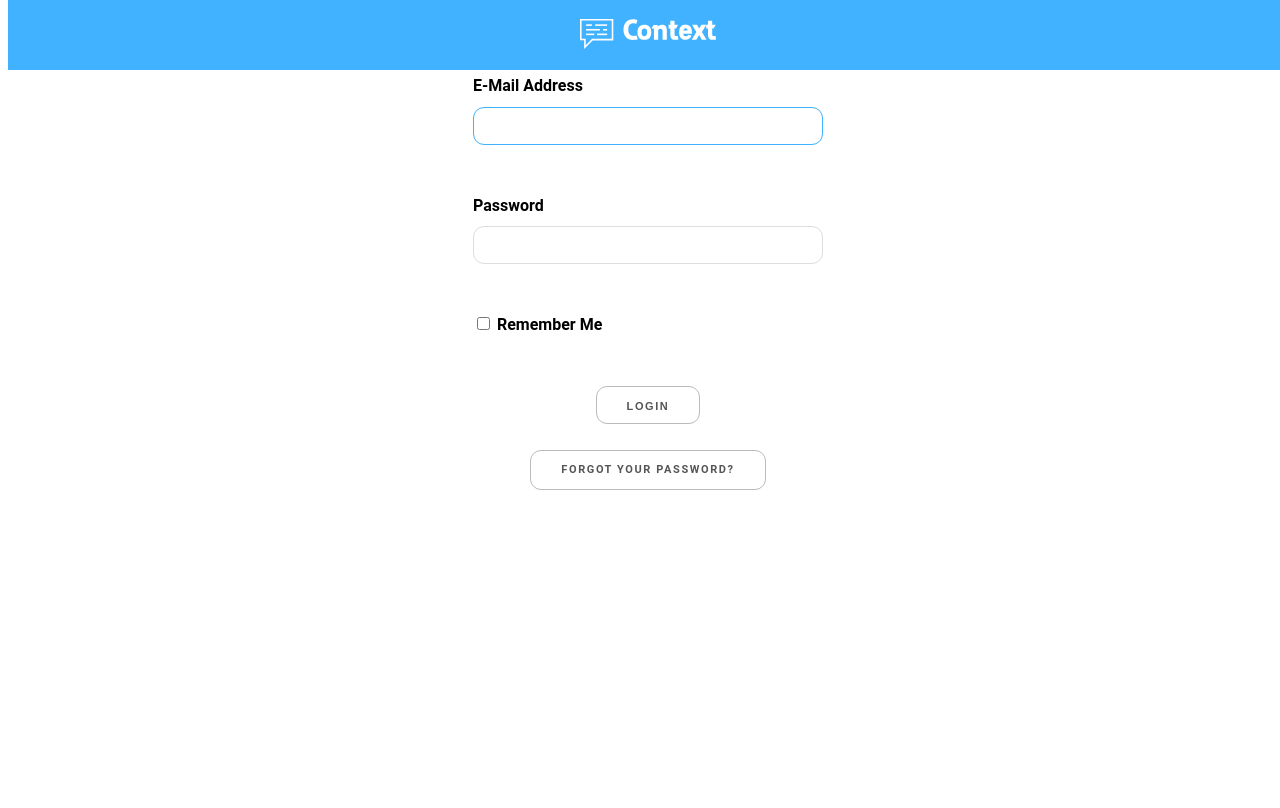
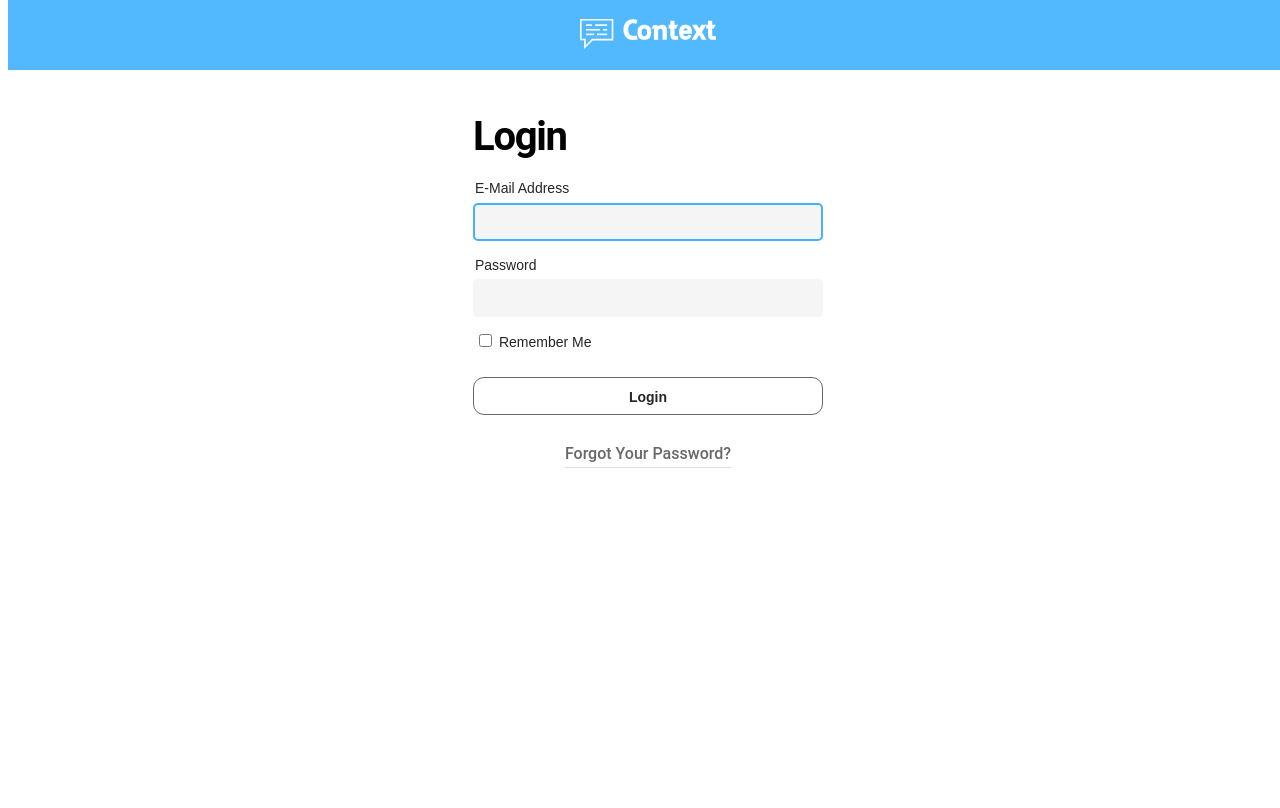
Before and after one commit to leinelissen/context, a Laravel app: page /login in a window 1280 px wide. Run offline with Laravel 8, Linux system fonts and the light colour scheme; style sheets or scripts are compiled from the project's sources; settings files or empty folders that the repository lacks are supplied; some libraries are stand-ins or nearby versions.

Commit message:
Clean up default elements with focus on forms

```diff
--- a/resources/assets/js/components/chat/message.vue
+++ b/resources/assets/js/components/chat/message.vue
@@ -43,6 +43,7 @@
         padding: 0.75em 1em;
         max-width: 80%;
         border-radius: $border-radius $border-radius $border-radius 0;
+        text-align: left;
     }
 
     div.self{
--- a/resources/assets/js/components/chat/reply.vue
+++ b/resources/assets/js/components/chat/reply.vue
@@ -39,7 +39,7 @@
     footer{
         position: fixed;
         bottom: 0;
-        background-color: $grey-light;
+        background-color: $grey-very-light;
         width: 100%;
     }
 
@@ -51,5 +51,6 @@
 
     input{
         margin: 0;
+        background-color: $white;
     }
 </style>
--- a/resources/assets/sass/app.scss
+++ b/resources/assets/sass/app.scss
@@ -8,11 +8,12 @@
 // Import the individual HTML elements
 @import "elements/anchor";
 @import "elements/button";
+@import "elements/heading";
 @import "elements/form";
-@import "elements/heading";
 @import "elements/html";
 @import "elements/input";
 @import "elements/list";
+@import "elements/label";
 
 // Import reusable components
 @import "components/nav";
--- a/resources/assets/sass/components/_container.scss
+++ b/resources/assets/sass/components/_container.scss
@@ -3,6 +3,10 @@
     margin: 0 auto;
 
     &.padding{
-        padding: 30px 0;
+        margin-top: 70px;
+    }
+
+    &.small{
+        max-width: 350px;
     }
 }
--- a/resources/assets/sass/components/_nav.scss
+++ b/resources/assets/sass/components/_nav.scss
@@ -3,7 +3,7 @@ $navbar-height: 70px;
 $avatar-size: 50px;
 
 nav{
-    background-color: $brand-primary;
+    background-color: rgba($brand-primary, 0.9);
     color: $white;
     min-height: $navbar-height;
     position: fixed;
--- a/resources/assets/sass/elements/_anchor.scss
+++ b/resources/assets/sass/elements/_anchor.scss
@@ -2,8 +2,17 @@
  –––––––––––––––––––––––––––––––––––––––––––––––––– */
 a {
     color: $link-colour;
+    text-decoration: none;
+    border-bottom: 1px solid $grey-light;
+    font-weight: 500;
+    transition: border-color 0.2s ease;
+
+    &.center{
+        display: table;
+        margin: 0 auto;
+    }
 }
 
 a:hover {
-    color: $link-colour-hover;
+    border-color: $grey;
 }
--- a/resources/assets/sass/elements/_button.scss
+++ b/resources/assets/sass/elements/_button.scss
@@ -7,18 +7,17 @@ input[type="reset"],
 input[type="submit"] {
     display: inline-block;
     height: 38px;
-    padding: 0 30px;
-    color: #555;
+    padding: 0 20px;
+    color: $grey-dark;
     text-align: center;
-    font-size: 11px;
+    font-family: $font-heading;
+    font-size: 14px;
     font-weight: 600;
     line-height: 38px;
-    letter-spacing: 0.1rem;
-    text-transform: uppercase;
     text-decoration: none;
     white-space: nowrap;
     background-color: transparent;
-    border: 1px solid #bbb;
+    border: 1px solid $grey;
     cursor: pointer;
     border-radius: $border-radius;
 }
@@ -62,10 +61,3 @@ input[type="submit"].button-primary:hover {
     background-color: $blue;
     border-color: $blue;
 }
-
-.button,
-button {
-    margin-bottom: 1rem;
-    margin: 0 auto;
-    display: table;
-}
--- a/resources/assets/sass/elements/_form.scss
+++ b/resources/assets/sass/elements/_form.scss
@@ -1,5 +1,6 @@
 form{
-    min-width: 350px;
-    display: table;
-    margin: 0 auto;
+    button, .button{
+        margin-top: 1em;
+        width: 100%;
+    }
 }
--- a/resources/assets/sass/elements/_heading.scss
+++ b/resources/assets/sass/elements/_heading.scss
@@ -8,72 +8,80 @@ h4,
 h5,
 h6 {
     margin-top: 0;
-    margin-bottom: 2rem;
+    margin-bottom: 1rem;
     font-weight: 300;
+
+    &.center{
+        margin: 0 auto;
+    }
 }
 
 h1 {
-    font-size: 4.0rem;
+    font-size: 2.0rem;
     line-height: 1.2;
-    letter-spacing: -.1rem;
+    letter-spacing: -.08rem;
+    font-weight: bolder;
 }
 
 h2 {
-    font-size: 3.6rem;
+    font-size: 1.8rem;
     line-height: 1.25;
     letter-spacing: -.1rem;
+    font-weight: bold;
 }
 
 h3 {
-    font-size: 3.0rem;
+    font-size: 1.5rem;
     line-height: 1.3;
     letter-spacing: -.1rem;
+    font-weight: bold;
 }
 
 h4 {
-    font-size: 2.4rem;
+    font-size: 1.2rem;
     line-height: 1.35;
     letter-spacing: -.08rem;
 }
 
 h5 {
-    font-size: 1.8rem;
+    font-size: 0.9rem;
     line-height: 1.5;
     letter-spacing: -.05rem;
 }
 
 h6 {
-    font-size: 1.5rem;
+    font-size: 0.75rem;
     line-height: 1.6;
     letter-spacing: 0;
 }
 /* Larger than phablet */
 @media (min-width: 550px) {
     h1 {
-        font-size: 5.0rem;
+        font-size: 2.5rem;
     }
 
     h2 {
-        font-size: 4.2rem;
+        font-size: 2.1rem;
     }
 
     h3 {
-        font-size: 3.6rem;
+        font-size: 1.8rem;
     }
 
     h4 {
-        font-size: 3.0rem;
+        font-size: 1.5rem;
     }
 
     h5 {
-        font-size: 2.4rem;
+        font-size: 1.2rem;
     }
 
     h6 {
-        font-size: 1.5rem;
+        font-size: 0.75rem;
     }
 }
 
 p {
     margin-top: 0;
+    line-height: 1.6;
 }
--- a/resources/assets/sass/elements/_input.scss
+++ b/resources/assets/sass/elements/_input.scss
@@ -12,13 +12,12 @@ textarea {
     height: 38px;
     padding: 6px 10px;
     /* The 6px vertically centers text on FF, ignored by Webkit */
-    background-color: $white;
-    border: 0;
-    border: 1px solid $grey-light;
+    background-color: $grey-very-light;
+    border: 2px solid transparent;
     box-shadow: none;
-    box-sizing: border-box;
     width: 100%;
-    border-radius: $border-radius;
+    border-radius: 5px;
+    text-indent: 3px;
 }
 /* Removes awkward default styles on some inputs for iOS */
 input[type="email"],
@@ -49,20 +48,8 @@ input[type="text"]:focus,
 input[type="url"]:focus,
 select:focus,
 textarea:focus {
-    border: 1px solid $blue;
+    border: 2px solid $blue;
     outline: 0;
-}
-
-label,
-legend {
-    display: block;
-    margin-bottom: 0.5rem;
-    font-weight: 600;
-}
-
-fieldset {
-    padding: 0;
-    border-width: 0;
 }
 
 input[type="checkbox"],
@@ -70,15 +57,9 @@ input[type="radio"] {
     display: inline;
 }
 
-label > .label-body {
-    display: inline-block;
-    margin-left: 0.5rem;
-    font-weight: normal;
-}
-
 fieldset,
 input,
 select,
 textarea {
-    margin-bottom: 3rem;
+    margin-bottom: 1em;
 }
--- /dev/null
+++ b/resources/assets/sass/elements/_label.scss
@@ -0,0 +1,15 @@
+label,
+legend {
+    display: block;
+    margin-bottom: 0.2rem;
+    color: $grey-dark;
+    font-weight: lighter;
+    font-family: $font-heading;
+    font-size: 14px;
+    margin-left: 2px;
+}
+
+fieldset {
+    padding: 0;
+    border-width: 0;
+}
--- a/resources/assets/sass/global/_variables.scss
+++ b/resources/assets/sass/global/_variables.scss
@@ -23,8 +23,8 @@ $grey-dark-gradient: linear-gradient(-180deg, #444444 0%, $grey-dark 75%);
 
 // Assign colours
 $text-color: $black;
-$link-colour: $brand-secondary;
-$link-colour-hover: $blue;
+$link-colour: $grey;
+$link-colour-hover: $grey-dark;
 
 /**========================================
  * FONTS
--- a/resources/views/auth/login.blade.php
+++ b/resources/views/auth/login.blade.php
@@ -1,7 +1,8 @@
 @extends('layouts.app')
 
 @section('content')
-    <div class="container padding">
+    <div class="container padding small">
+        <h1>Login</h1>
         <form role="form" method="POST" action="{{ route('login') }}">
             {{ csrf_field() }}
 
@@ -23,13 +24,13 @@
                 <input type="checkbox" name="remember" {{ old('remember') ? 'checked' : '' }}> Remember Me
             </label>
 
-            <button type="submit" class="btn btn-primary">
+            <button type="submit">
                 Login
             </button>
 
-            <br>
+            <br><br>
 
-            <a class="button" href="{{ route('password.request') }}">
+            <a class="center" href="{{ route('password.request') }}">
                 Forgot Your Password?
             </a>
         </form>
--- a/resources/views/auth/passwords/email.blade.php
+++ b/resources/views/auth/passwords/email.blade.php
@@ -1,7 +1,7 @@
 @extends('layouts.app')
 
 @section('content')
-    <div class="container padding">
+    <div class="container padding small">
         <h1>Reset Password</h1>
         @if (session('status'))
             <div>
--- a/resources/views/auth/passwords/reset.blade.php
+++ b/resources/views/auth/passwords/reset.blade.php
@@ -1,7 +1,7 @@
 @extends('layouts.app')
 
 @section('content')
-    <div class="container padding">
+    <div class="container padding small">
         <h1>Reset Password</h1>>
         @if (session('status'))
             <div>
--- a/resources/views/components/nav.blade.php
+++ b/resources/views/components/nav.blade.php
@@ -3,7 +3,7 @@
         <div class="left">
         </div>
         <div class="middle">
-            <img src="images/context-white.svg">
+            <img src="{{URL::to('images/context-white.svg')}}">
         </div>
         <div class="right">
         </div>
```
Also changed, not shown: resources/views/auth/register.blade.php (+4 -3 lines).
